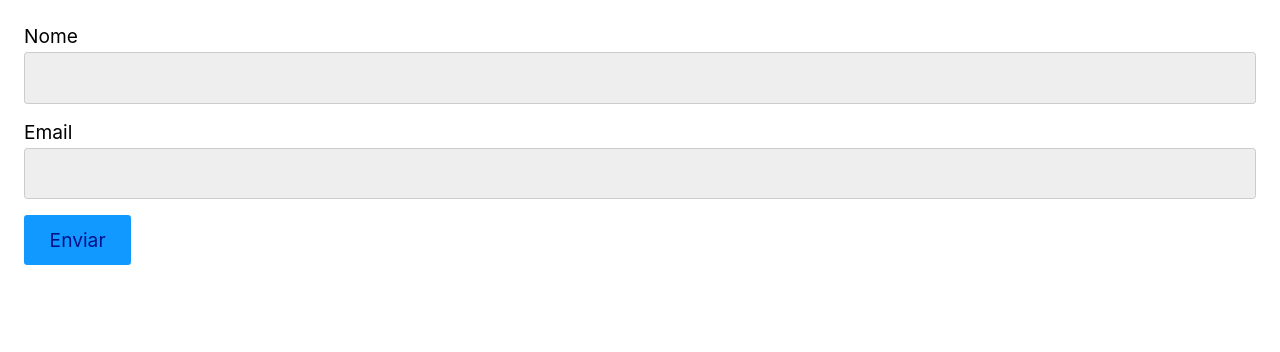
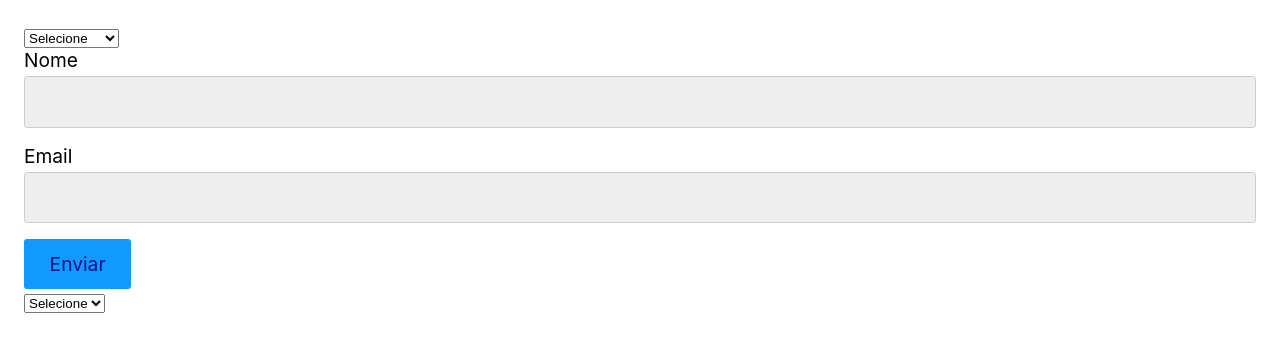
Before and after one commit to GabeGreison/reactApp, a React (Create React App) app in the folder meuapp/: page / in a window 1280 px wide. Shown: the top 352 px of the page. Built offline with nearby package versions, Linux system fonts and the light colour scheme.

Commit message:
Select components

```diff
--- a/meuapp/src/App.js
+++ b/meuapp/src/App.js
@@ -1,14 +1,29 @@
 import React from "react";
 import Input from "./Form/Input";
+import { Select } from "./Form/Select";
 
 const App = () => {
   const [nome, setNome] = React.useState("");
   const [email, setEmail] = React.useState("");
+  const [produto, setProduto] = React.useState("");
   return (
     <form>
+      <Select
+        options={["Smartphone", "Notebook", "Desktop"]}
+        value={produto}
+        setValue={setProduto}
+        required
+        nome="produtos"
+      />
       <Input id="nome" label="Nome" value={nome} setValue={setNome} required />
       <Input id="email" label="Email" value={email} setValue={setEmail} />
       <button>Enviar</button>
+      <Select
+        options={["verde", "azul", "vermelho"]}
+        value={produto}
+        setValue={setProduto}
+        nome="cor"
+      />
     </form>
   );
 };
--- /dev/null
+++ b/meuapp/src/Form/Select.js
@@ -0,0 +1,22 @@
+import React from "react";
+
+export const Select = ({ options, value, setValue, ...props }) => {
+  return (
+    <div>
+      <select
+        value={value}
+        onChange={({ target }) => setValue(target.value)}
+        {...props}
+      >
+        <option value="" disabled>
+          Selecione
+        </option>
+        {options.map((option) => (
+          <option value={option} key={option}>
+            {option}
+          </option>
+        ))}
+      </select>
+    </div>
+  );
+};
```
